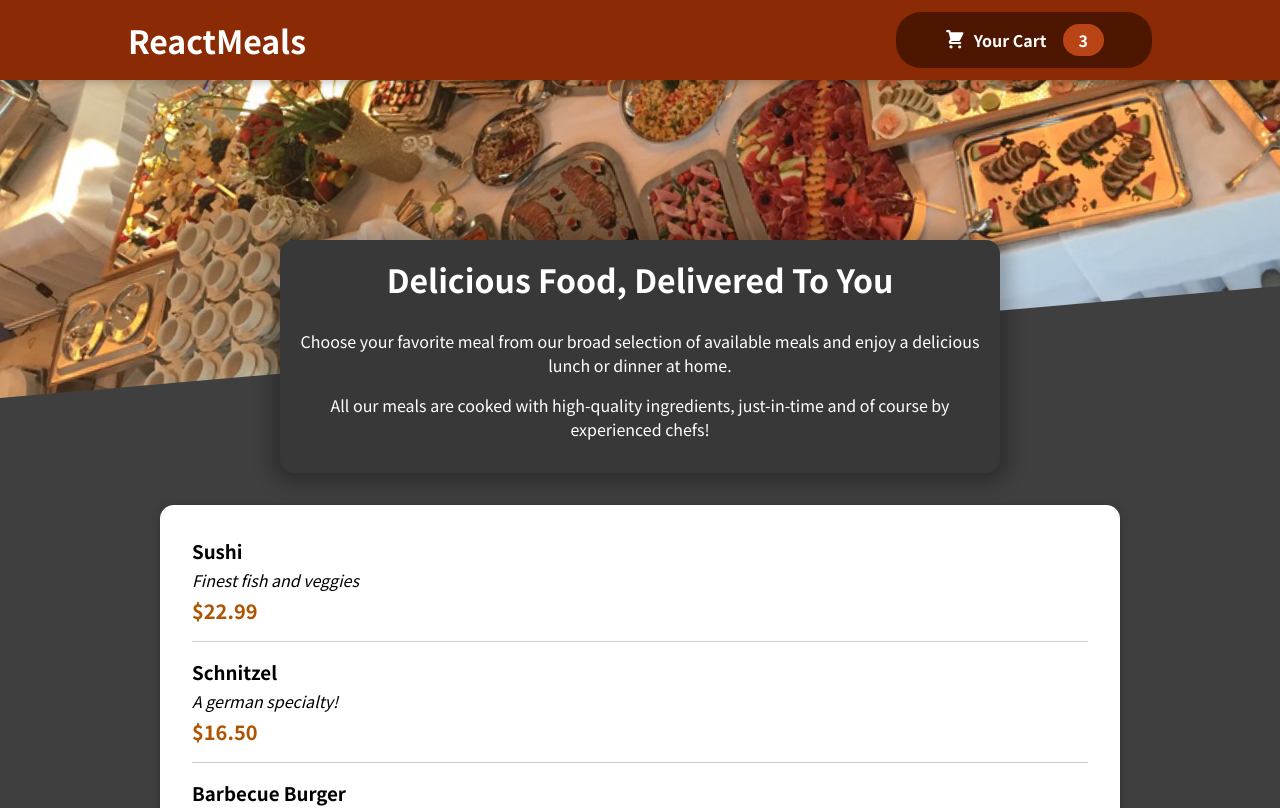
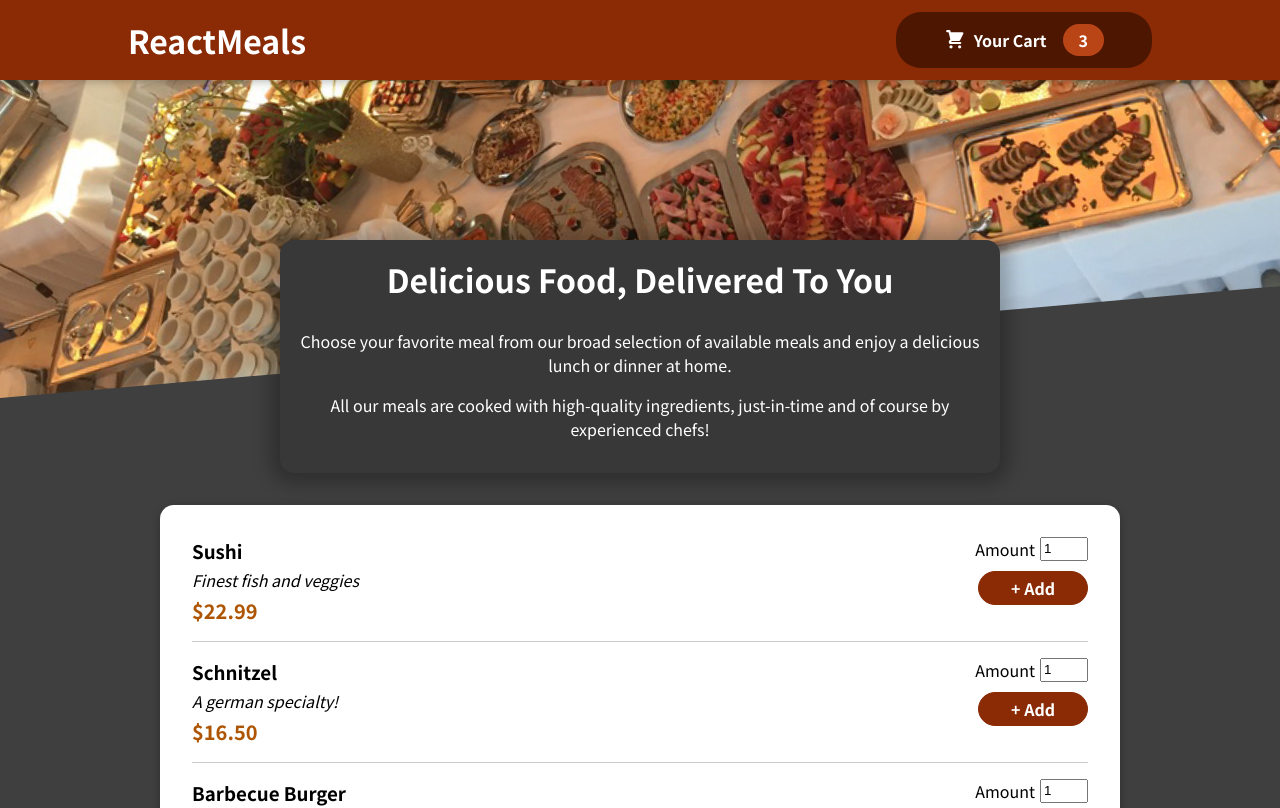
Before and after one commit to NickyJayJay/building-a-food-order-app, a React (Create React App) app: page / in a window 1280 px wide. Shown: the top 808 px of the page. Built offline with nearby package versions, Linux system fonts and the light colour scheme; the HTML template or start-up script is replaced by a standard one.

Commit message:
Adding a Form

```diff
--- a/src/components/Meals/AvailableMeals.js
+++ b/src/components/Meals/AvailableMeals.js
@@ -32,6 +32,7 @@
 const AvailableMeals = () => {
   const mealsList = DUMMY_MEALS.map((meal) => (
     <MealItem
+      id={meal.id}
       key={meal.id}
       name={meal.name}
       description={meal.description}
--- a/src/components/Meals/MealItem/MealItem.js
+++ b/src/components/Meals/MealItem/MealItem.js
@@ -1,3 +1,4 @@
+import MealItemForm from './MealItemForm';
 import classes from './MealItem.module.css';
 
 const MealItem = (props) => {
@@ -11,7 +12,7 @@
         <div className={classes.price}>{price}</div>
       </div>
       <div>
-
+        <MealItemForm  id={props.id} />
       </div>
     </li>
   );
--- a/src/components/Meals/MealItem/MealItemForm.js
+++ b/src/components/Meals/MealItem/MealItemForm.js
@@ -0,0 +1,18 @@
+import Input from '../../UI/Input';
+import classes from './MealItemForm.module.css';
+
+const MealItemForm = props => {
+    return <form className={classes.form}>
+        <Input label="Amount" input={{
+            id: 'amount_' + props.id,
+            type: 'number',
+            min: '1',
+            max: '5',
+            step: '',
+            defaultValue: '1'
+        }} />
+        <button>+ Add</button>
+    </form>
+};
+
+export default MealItemForm;
--- /dev/null
+++ b/src/components/Meals/MealItem/MealItemForm.module.css
@@ -0,0 +1,29 @@
+.form {
+  text-align: right;
+}
+
+.form > div {
+    display: flex;
+}
+
+.form button {
+  font: inherit;
+  cursor: pointer;
+  background-color: #8a2b06;
+  border: 1px solid #8a2b06;
+  color: white;
+  padding: 0.25rem 2rem;
+  border-radius: 20px;
+  font-weight: bold;
+  margin-top: 10px;
+}
+
+.form button:hover,
+.form button:active {
+  background-color: #641e03;
+  border-color: #641e03;
+}
+
+.form label {
+  margin-right: 5px;
+}
--- /dev/null
+++ b/src/components/UI/Input.js
@@ -0,0 +1,12 @@
+import classes from "./Input.module.css";
+
+const Input = (props) => {
+  return (
+    <div className={classes.input}>
+      <label htmlFor={props.input.id}>{props.label}</label>
+      <input {...props.input} />
+    </div>
+  );
+};
+
+export default Input;
--- /dev/null
+++ b/src/components/UI/Input.module.css
@@ -0,0 +1,22 @@
+.meal {
+    display: flex;
+    justify-content: space-between;
+    margin: 1rem;
+    padding-bottom: 1rem;
+    border-bottom: 1px solid #ccc;
+  }
+
+  .meal h3 {
+    margin: 0 0 0.25rem 0;
+  }
+
+  .description {
+    font-style: italic;
+  }
+
+  .price {
+    margin-top: 0.25rem;
+    font-weight: bold;
+    color: #ad5502;
+    font-size: 1.25rem;
+  }
```
